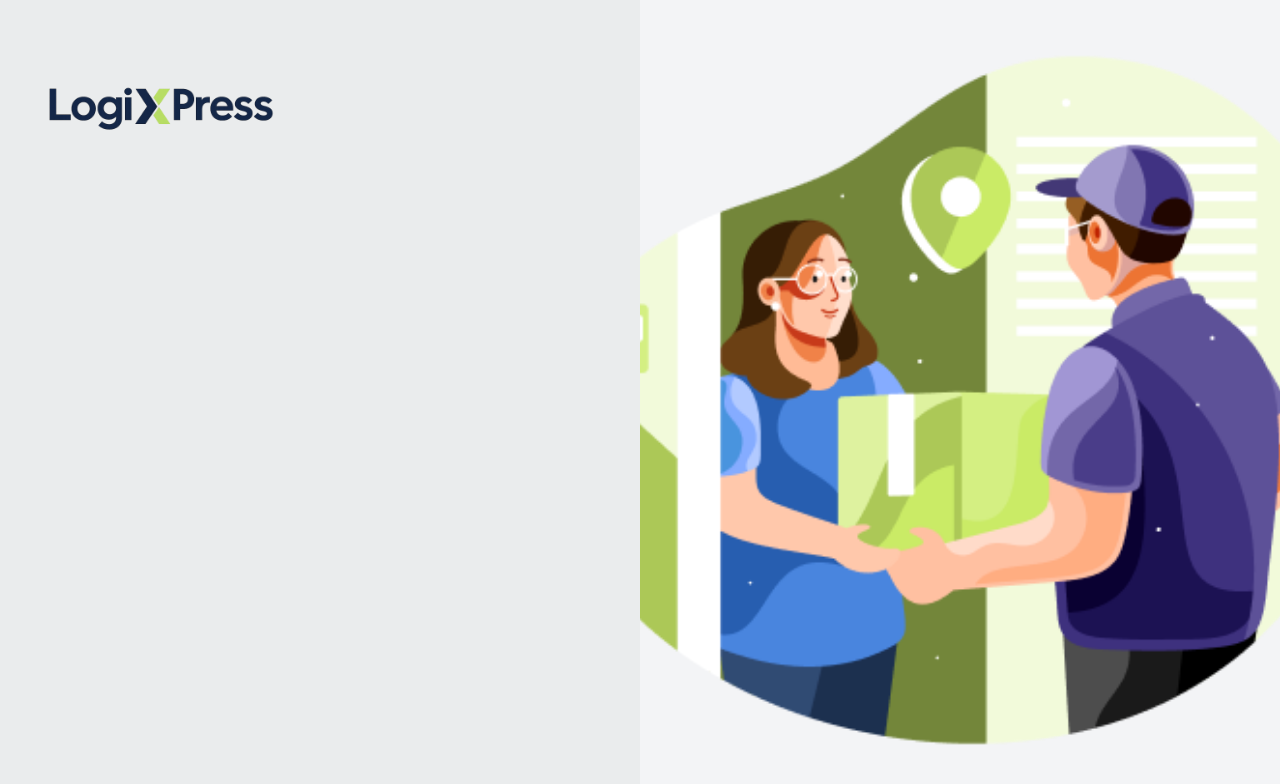
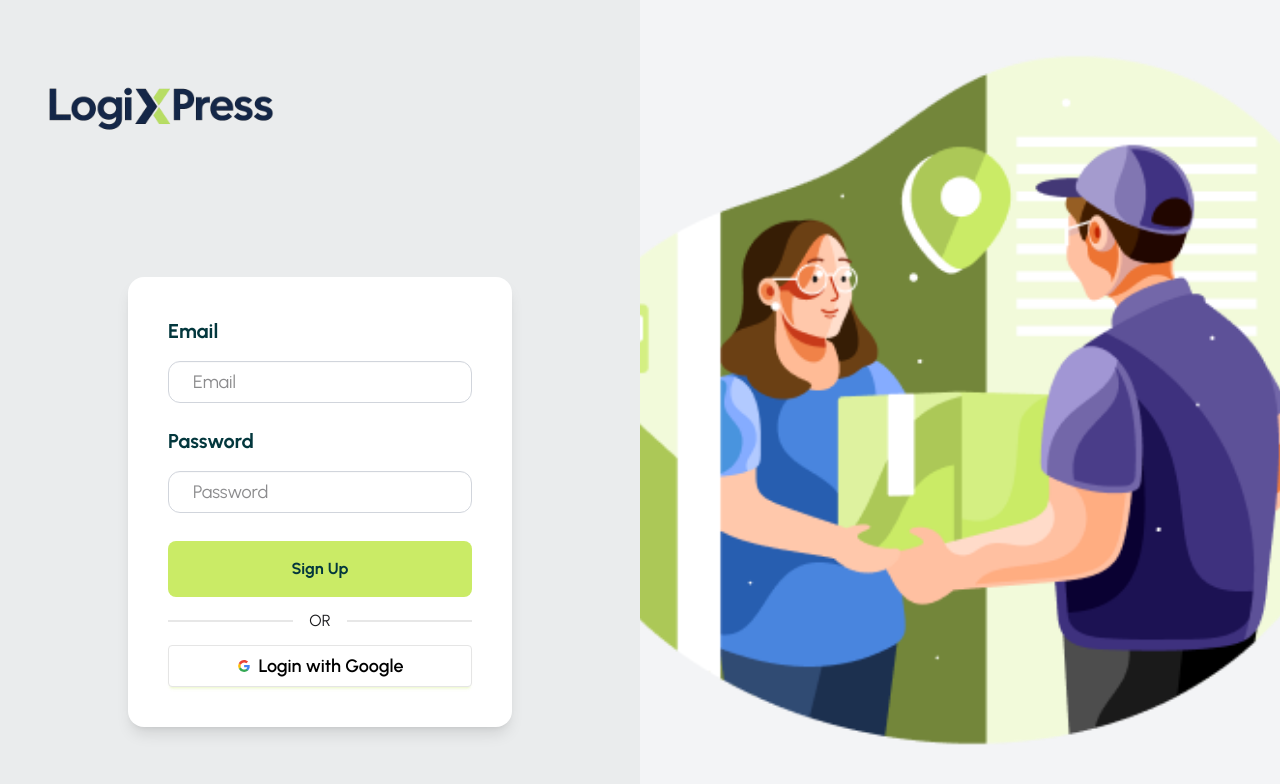
Before and after one commit to nayemhasan45/logiXpress, a React (Vite) app in the folder logiXpress_client/: page /signUp in a window 1280 px wide. Shown: the top 784 px of the page. Built offline with nearby package versions, Linux system fonts and the light colour scheme; no server answers.

Commit message:
firebase auth setup

```diff
--- a/logiXpress_client/package.json
+++ b/logiXpress_client/package.json
@@ -12,6 +12,8 @@
   "dependencies": {
     "@tailwindcss/vite": "^4.1.17",
     "aos": "^2.3.4",
+    "dotenv": "^17.2.3",
+    "firebase": "^12.5.0",
     "framer-motion": "^12.23.24",
     "react": "^19.1.1",
     "react-dom": "^19.1.1",
--- /dev/null
+++ b/logiXpress_client/src/context/authContext/AuthContext.jsx
@@ -0,0 +1,3 @@
+import { createContext } from "react";
+
+export const AuthContext = createContext();
--- /dev/null
+++ b/logiXpress_client/src/context/authContext/AuthProvider.jsx
@@ -0,0 +1,55 @@
+import React, { useEffect, useState } from 'react';
+import { AuthContext } from './AuthContext';
+import {  createUserWithEmailAndPassword, onAuthStateChanged, signInWithEmailAndPassword, signOut } from "firebase/auth";
+import { auth } from '../../firebase/firebase.config';
+
+const AuthProvider = ({children}) => {
+    const [user,setUser]=useState(null);
+    const [loading,setLoading]=useState(true);
+
+
+    // create user ------------------------------
+    const createUser=(email,password)=>{
+        setLoading(true);
+        return createUserWithEmailAndPassword(auth,email,password);
+    }
+
+    //login user ----------------------------------------
+    const signInUser =(email,password)=>{
+        setLoading(true);
+        return signInWithEmailAndPassword(auth,email,password);
+    }
+
+    // get current user --------------------------------
+    useEffect(()=>{
+        const unsubscribe = onAuthStateChanged(auth,(initialUser)=>{
+            if(initialUser){
+                setUser(initialUser);
+                setLoading(false);
+            }
+        });
+        return ()=>{
+            unsubscribe();
+        }
+    },[])
+
+    // logout user --------------------------------
+    const signOutUser=()=>{
+        setLoading(true);
+        return signOut(auth);
+    }
+    const authInfo={
+        user,
+        loading,
+        createUser,
+        signInUser,
+        signOutUser,
+    }
+    return (
+        <AuthContext value={authInfo}>
+            {children}
+        </AuthContext>
+    );
+};
+
+export default AuthProvider;
--- /dev/null
+++ b/logiXpress_client/src/firebase/firebase.config.js
@@ -0,0 +1,20 @@
+// Import the functions you need from the SDKs you need
+import { initializeApp } from "firebase/app";
+import { getAuth } from "firebase/auth";
+// TODO: Add SDKs for Firebase products that you want to use
+// https://firebase.google.com/docs/web/setup#available-libraries
+
+// Your web app's Firebase configuration
+const firebaseConfig = {
+  apiKey: import.meta.env.VITE_apikey,
+  authDomain: import.meta.env.VITE_authDomain,
+  projectId: import.meta.env.VITE_projectId,
+  storageBucket: import.meta.env.VITE_storageBucket,
+  messagingSenderId: import.meta.env.VITE_messagingSenderId,
+  appId: import.meta.env.VITE_appId,
+};
+
+// Initialize Firebase
+const app = initializeApp(firebaseConfig);
+// Initialize Firebase Authentication and get a reference to the service
+export const auth = getAuth(app);
--- a/logiXpress_client/src/main.jsx
+++ b/logiXpress_client/src/main.jsx
@@ -5,6 +5,7 @@ import { router } from "./routes/Router.jsx";
 import Aos from "aos";
 import "aos/dist/aos.css";
 import { RouterProvider } from "react-router";
+import AuthProvider from "./context/authContext/AuthProvider.jsx";
 
 // Create a small wrapper component
 function MainApp() {
@@ -26,7 +27,9 @@ function MainApp() {
   return (
     <div className="bg-[#EAECED]">
       <div className="urbanist">
-        <RouterProvider router={router} />
+        <AuthProvider>
+          <RouterProvider router={router} />
+        </AuthProvider>
       </div>
     </div>
   );
--- a/logiXpress_client/src/pages/auth/signIn/SignIn.jsx
+++ b/logiXpress_client/src/pages/auth/signIn/SignIn.jsx
@@ -1,14 +1,19 @@
-import React from "react";
 import { useForm } from "react-hook-form";
 import { Link } from "react-router";
 
 const SignIn = () => {
-  const { register } = useForm();
-
+  const {
+    register,
+    handleSubmit,
+    formState: { errors },
+  } = useForm();
+  const onSubmit = (data) => {
+    console.log(data);
+  };
   return (
     <div className="w-full h-full flex items-center justify-center p-4 md:p-8">
       <div className="w-full max-w-md md:w-3/4 lg:w-2/3 p-8 md:p-10 bg-white rounded-2xl shadow-lg">
-        <form className="flex flex-col gap-6">
+        <form onSubmit={handleSubmit(onSubmit)} className="flex flex-col gap-6">
           <fieldset className="flex flex-col gap-4">
             <label className="label text-secondary text-lg md:text-xl font-bold">
               Email
@@ -16,7 +21,7 @@ const SignIn = () => {
             <input
               type="email"
               {...register("email", { required: true })}
-              className="input w-full border border-gray-300 rounded-xl px-6 py-4 md:px-8 md:py-5 focus:outline-none focus:ring-2 focus:ring-primary transition-all"
+              className="input w-full text-base md:text-lg border border-gray-300 rounded-xl px-4 py-3 sm:px-5 sm:py-4 md:px-6 md:py-5 focus:outline-none focus:ring-2 focus:ring-primary transition-all"
               placeholder="Email"
             />
 
@@ -25,11 +30,16 @@ const SignIn = () => {
             </label>
             <input
               type="password"
-              {...register("password", { required: true })}
-              className="input w-full border border-gray-300 rounded-xl px-6 py-4 md:px-8 md:py-5 focus:outline-none focus:ring-2 focus:ring-primary transition-all"
+              {...register("password", { required: true, minLength: 6 })}
+              className="input w-full text-base md:text-lg border border-gray-300 rounded-xl px-4 py-3 sm:px-5 sm:py-4 md:px-6 md:py-5 focus:outline-none focus:ring-2 focus:ring-primary transition-all"
               placeholder="Password"
             />
-
+            {errors.password?.type === "required" && (
+              <p className="text-red-500">password  is required</p>
+            )}
+            {
+                errors.password?.type==='minLength' && <p className="text-red-500">Password must be 6 char</p>
+            }
             <div className="flex justify-start mt-1">
               <a className="link link-hover text-sm md:text-base underline text-primary">
                 Forgot password?
--- a/logiXpress_client/src/pages/auth/signUp/SignUp.jsx
+++ b/logiXpress_client/src/pages/auth/signUp/SignUp.jsx
@@ -1,11 +1,89 @@
-import React from 'react';
+import { useForm } from "react-hook-form";
+import { Link } from "react-router";
 
 const SignUp = () => {
-    return (
-        <div>
+  const {
+    register,
+    handleSubmit,
+    formState: { errors },
+  } = useForm();
+  const onSubmit = (data) => {
+    console.log(data);
+  };
+  return (
+    <div className="w-full h-full flex items-center justify-center p-4 md:p-8">
+      <div className="w-full max-w-md md:w-3/4 lg:w-2/3 p-8 md:p-10 bg-white rounded-2xl shadow-lg">
+        <form onSubmit={handleSubmit(onSubmit)} className="flex flex-col gap-6">
+          <fieldset className="flex flex-col gap-4">
+            <label className="label text-secondary text-lg md:text-xl font-bold">
+              Email
+            </label>
+            <input
+              type="email"
+              {...register("email", { required: true })}
+              className="input w-full text-base md:text-lg border border-gray-300 rounded-xl px-4 py-3 sm:px-5 sm:py-4 md:px-6 md:py-5 focus:outline-none focus:ring-2 focus:ring-primary transition-all"
+              placeholder="Email"
+            />
 
-        </div>
-    );
+            <label className="label text-secondary text-lg md:text-xl font-bold mt-2">
+              Password
+            </label>
+            <input
+              type="password"
+              {...register("password", { required: true, minLength: 6 })}
+              className="input w-full text-base md:text-lg border border-gray-300 rounded-xl px-4 py-3 sm:px-5 sm:py-4 md:px-6 md:py-5 focus:outline-none focus:ring-2 focus:ring-primary transition-all"
+              placeholder="Password"
+            />
+            {errors.password?.type === "required" && (
+              <p className="text-red-500">password  is required</p>
+            )}
+            {
+                errors.password?.type==='minLength' && <p className="text-red-500">Password must be 6 char</p>
+            }
+
+            <input
+              type="submit"
+              value="Sign Up"
+              className="mt-3 bg-primary text-secondary font-bold py-3 md:py-4 rounded-lg cursor-pointer hover:bg-primary-dark transition-colors"
+            />
+          </fieldset>
+        </form>
+        <div className="divider">OR</div>
+        {/* Google */}
+        <button className="btn w-full md:text-lg p-5 bg-white text-black border-[#e5e5e5]">
+          <svg
+            aria-label="Google logo"
+            width="16"
+            height="16"
+            xmlns="http://www.w3.org/2000/svg"
+            viewBox="0 0 512 512"
+          >
+            <g>
+              <path d="m0 0H512V512H0" fill="#fff"></path>
+              <path
+                fill="#34a853"
+                d="M153 292c30 82 118 95 171 60h62v48A192 192 0 0190 341"
+              ></path>
+              <path
+                fill="#4285f4"
+                d="m386 400a140 175 0 0053-179H260v74h102q-7 37-38 57"
+              ></path>
+              <path
+                fill="#fbbc02"
+                d="m90 341a208 200 0 010-171l63 49q-12 37 0 73"
+              ></path>
+              <path
+                fill="#ea4335"
+                d="m153 219c22-69 116-109 179-50l55-54c-78-75-230-72-297 55"
+              ></path>
+            </g>
+          </svg>
+          Login with Google
+        </button>
+      </div>
+    </div>
+  );
 };
 
+
 export default SignUp;
```
Also changed, not shown: 1 other file (tests, documents, lock files or other folders).
